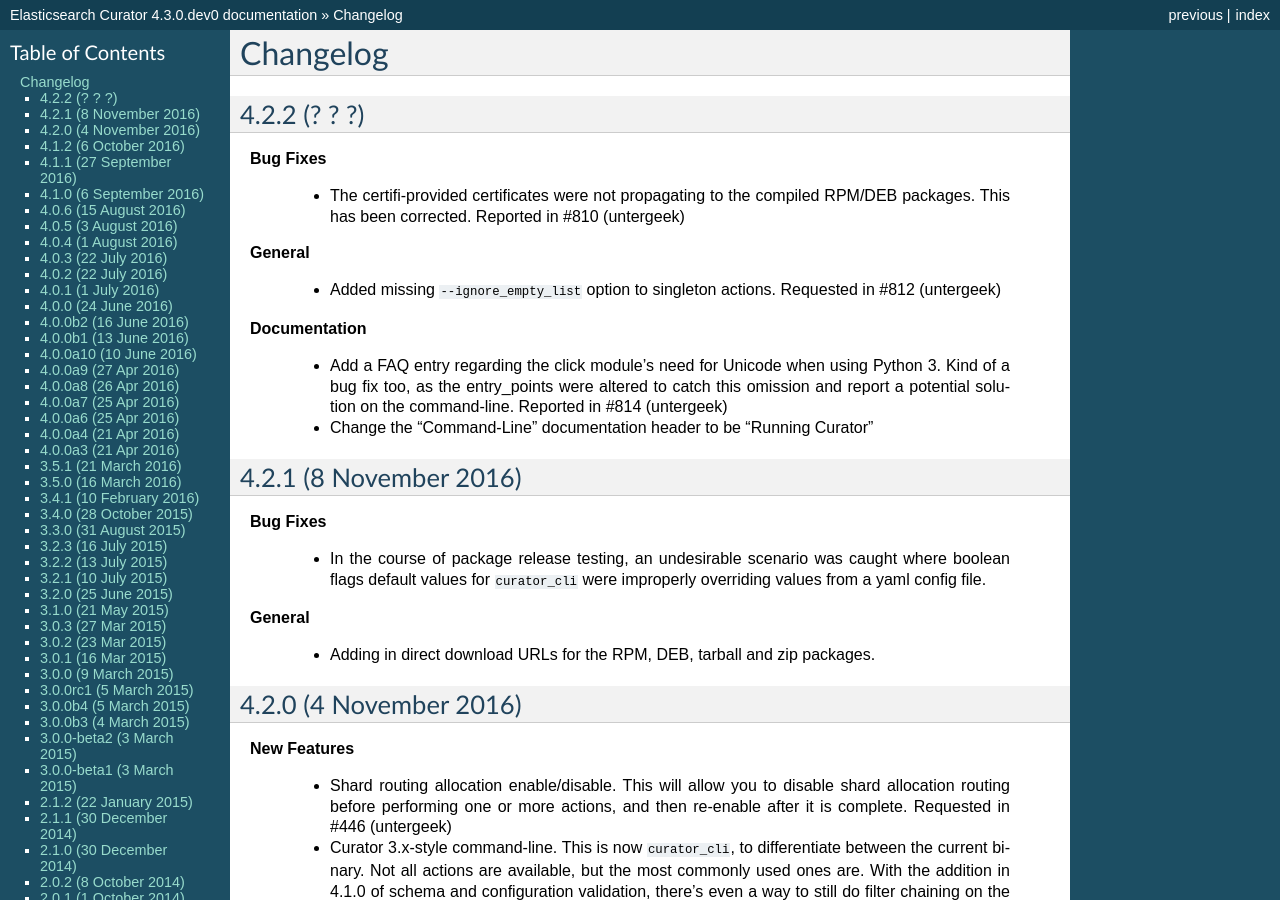
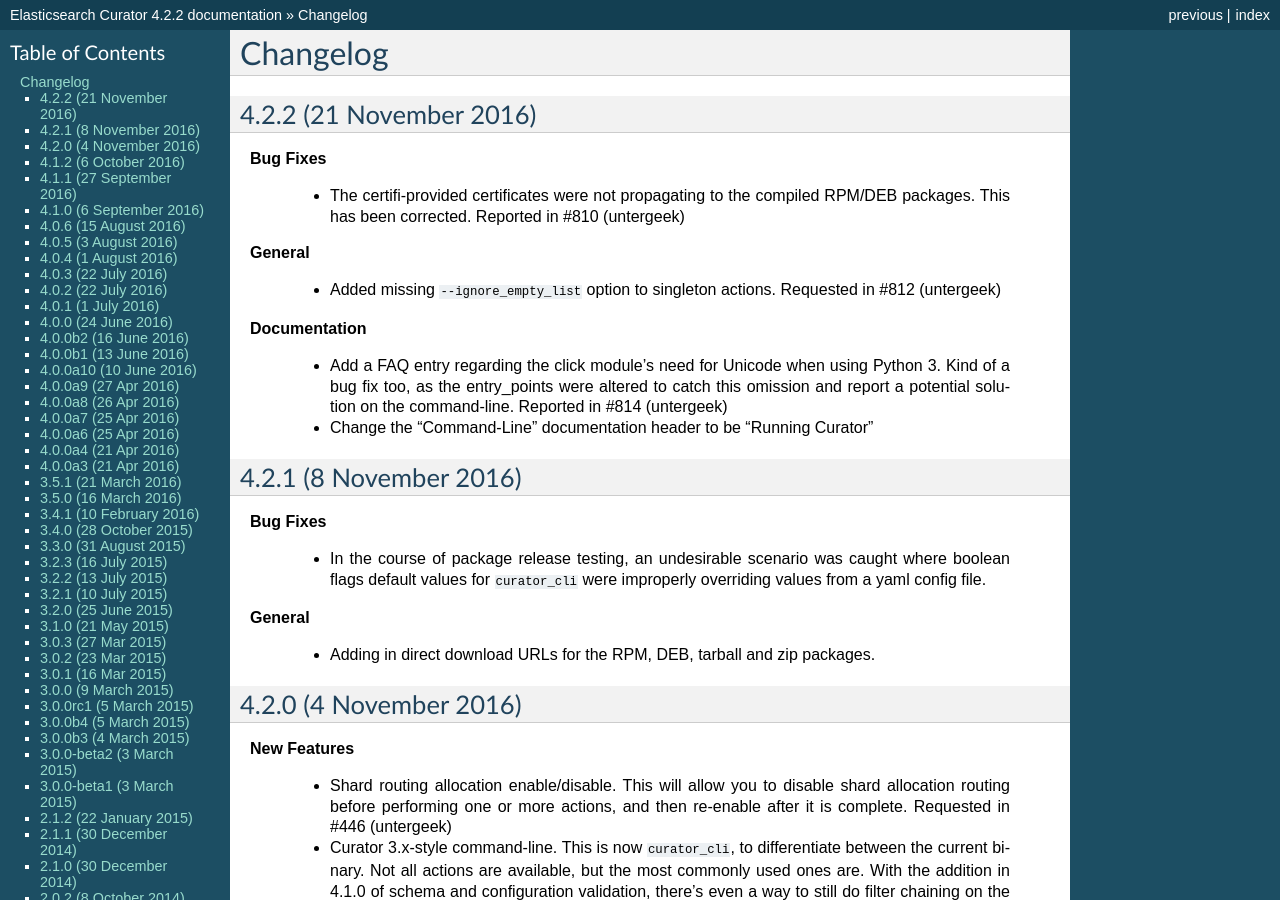
Before and after one commit to elastic/curator, a Sphinx documentation site: the page built from docs/Changelog.rst, in a window 1280 px wide and 900 px high. Built offline with Sphinx 7.4.7, drawn with Linux system fonts in a browser that asks for light colours; some of the changed text lies outside the part shown.

Commit message:
Release prep for version 4.2.2
And there was much rejoicing...

```diff
--- a/curator/_version.py
+++ b/curator/_version.py
@@ -1 +1 @@
-__version__ = '4.3.0.dev0'
+__version__ = '4.2.2'
--- a/docs/Changelog.rst
+++ b/docs/Changelog.rst
@@ -3,8 +3,8 @@
 Changelog
 =========
 
-4.2.2 (? ? ?)
--------------
+4.2.2 (21 November 2016)
+------------------------
 
 **Bug Fixes**
 
```
Also changed, not shown: 1 other file.
